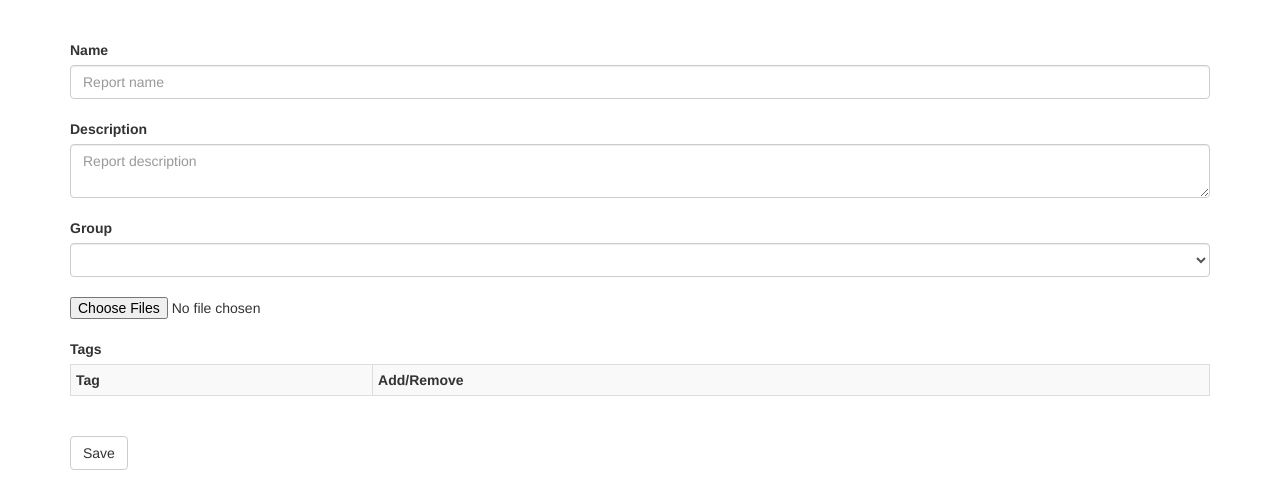
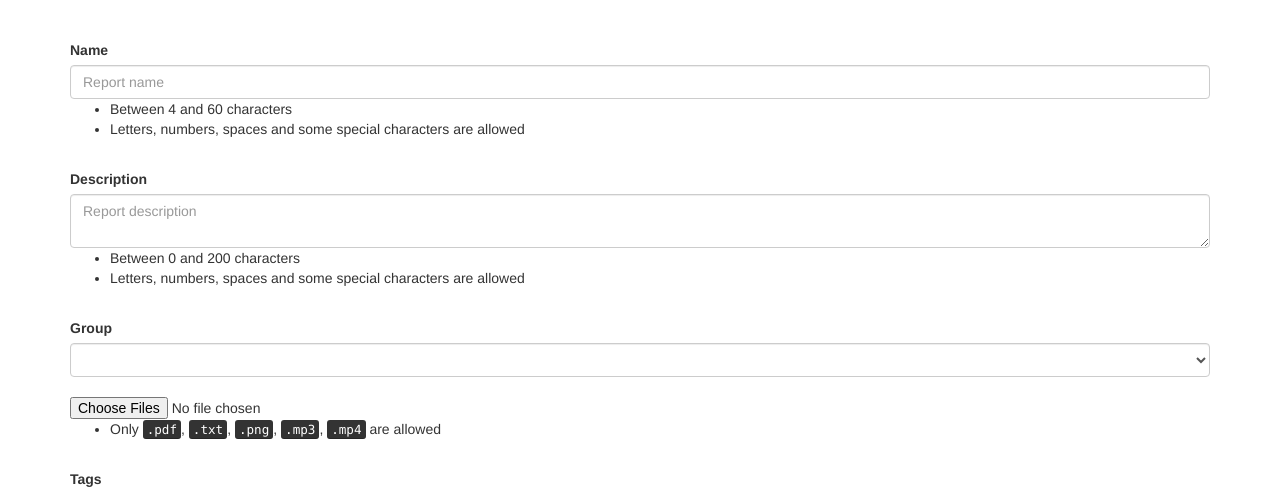
Before and after one commit to sfm2686/RMSA, a Flask app: page /add_report in a window 1280 px wide. Shown: the part 52-546 px from the top of the page. Run offline with Flask 2, Linux system fonts and the light colour scheme; the visitor is signed in with stand-in values (Sample User, id 1); data that the repository does not hold is empty; parts of the project's set-up code (start-up, migrations or seed data) failed here and were passed over; some libraries are stand-ins or nearby versions.

Commit message:
Added allowed values in some form fields in the html. Also the readme should be finished

```diff
--- a/templates/add_group.html
+++ b/templates/add_group.html
@@ -10,7 +10,9 @@
       <label>Group name</label>
       <input type="text" class="form-control" placeholder="Group name" name="name">
       <ul>
-        <li>Group name must be between 2 and 20 characters</li>
+        <li>Between 2 and 20 characters</li>
+        <li>Only letters, numbers and spaces are allowed</li>
+        <li>Must be unique</li>
       </ul>
       <br>
       <button type="submit" class="btn btn-default">Save</button>
--- a/templates/add_report.html
+++ b/templates/add_report.html
@@ -9,9 +9,17 @@
     <input type="hidden" name="csrf_token" value="{{ csrf_token() }}"/>
     <label>Name</label>
     <input type="text" class="form-control" name="name" placeholder="Report name">
+    <ul>
+      <li>Between 4 and 60 characters</li>
+      <li>Letters, numbers, spaces and some special characters are allowed</li>
+    </ul>
     <br>
     <label>Description</label>
     <textarea class="form-control" name="desc" placeholder="Report description"></textarea>
+    <ul>
+      <li>Between 0 and 200 characters</li>
+      <li>Letters, numbers, spaces and some special characters are allowed</li>
+    </ul>
     <br>
     <label>Group</label>
     <select class="form-control" name="group">
@@ -23,6 +31,9 @@
     </select>
     <br>
     <input type="file" name="file" multiple>
+    <ul>
+      <li>Only <kbd>.pdf</kbd>, <kbd>.txt</kbd>, <kbd>.png</kbd>, <kbd>.mp3</kbd>, <kbd>.mp4</kbd> are allowed</li>
+    </ul>
     <br>
     <label>Tags</label>
     <table class="table table-striped table-bordered table-hover table-condensed">
--- a/templates/group.html
+++ b/templates/group.html
@@ -23,6 +23,11 @@
     <input type="hidden" class="form-control" name="id" value="{{ group.id }}">
     <label>Username</label>
     <input type="text" class="form-control" placeholder="Group name" name="name" value="{{ group.group_name }}">
+    <ul>
+      <li>Between 2 and 20 characters</li>
+      <li>Only letters, numbers and spaces are allowed</li>
+      <li>Must be unique</li>
+    </ul>
     <br>
     <button type="submit" class="btn btn-default">Save</button>
   </form>
```
Also changed, not shown: templates/add_user.html (+11 -0 lines), templates/report.html (+11 -0 lines), templates/user.html (+6 -2 lines), README.md.
